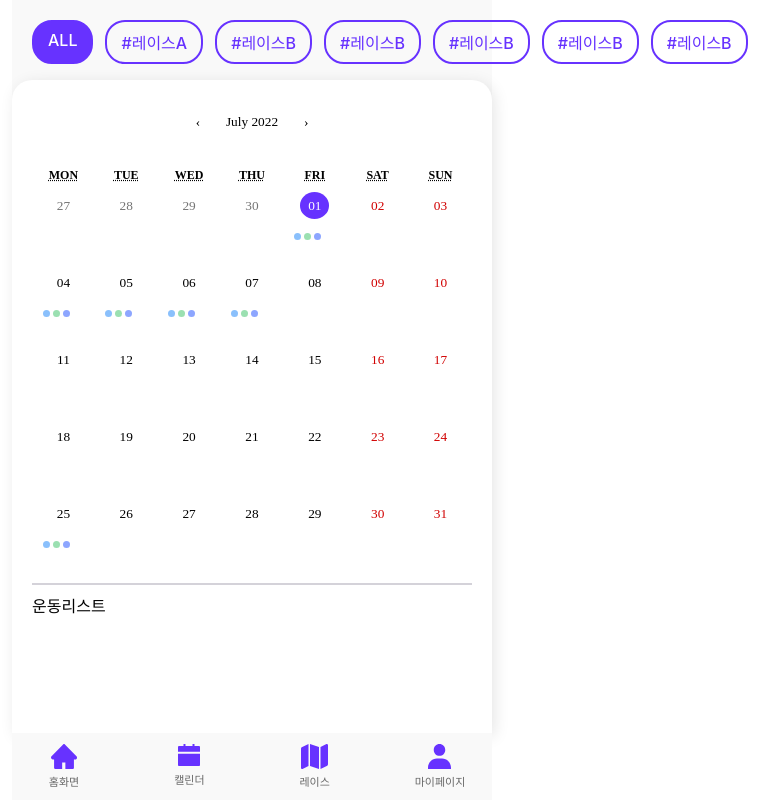
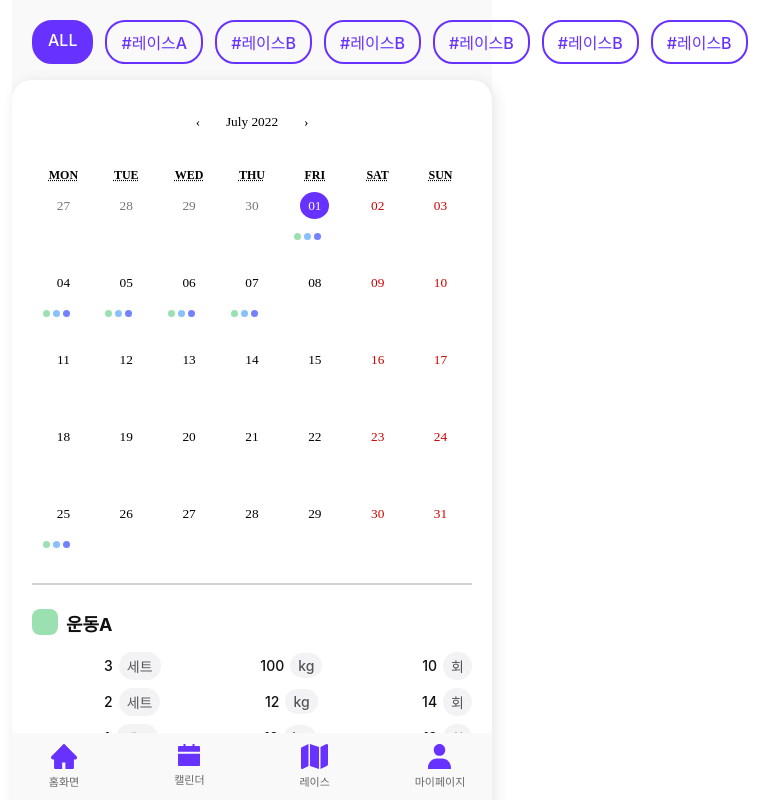
Before and after one commit to KKooWoon/Front, a React (Create React App) app: page /calendar in a window 1280 px wide. Both pictures are taken after a click on the button "01". Shown: the whole page, without its empty margins (388-1167 px from the left). Built offline with nearby package versions, Linux system fonts and the light colour scheme; a web font is replaced by a local one.

Commit message:
feat: 캘린더 상세정보 컴포넌트

```diff
--- a/src/components/calendar/custom-calendar.style.ts
+++ b/src/components/calendar/custom-calendar.style.ts
@@ -47,8 +47,8 @@ export const TileWrapper = styled.div`
   height: 45px;
   display: flex;
   gap: 3px;
-  justify-content:center;
-  align-items:center;
+  justify-content: center;
+  align-items: center;
   & span {
     width: 7px;
     height: 7px;
@@ -56,5 +56,66 @@ export const TileWrapper = styled.div`
   }
 `;
 export const TileContents = styled.span<{ type: 'cardio' | 'weight' | 'diet' }>`
-  background-color: ${props => (props.type === 'cardio' ? '#9be0b1' : props.type === 'diet' ? '#8da6ff' : '#8ac0fc')};
+  background-color: ${props => (props.type === 'cardio' ? '#8AC0FC' : props.type === 'diet' ? '#7381FE' : '#9BE0B1')};
 `;
+
+export const WorkoutItemWrapper = styled.article<{ type: 'cardio' | 'weight' | 'diet' }>`
+  padding-top: 16px;
+  & h2 {
+    font-weight: 500;
+    font-size: 16px;
+    display: flex;
+    align-items: center;
+    color: var(--black);
+    display: inline-block;
+    font-style: normal;
+    vertical-align: middle;
+    margin-bottom:16px;
+  }
+  & .tile {
+    content: '';
+    display: inline-block;
+    margin-right: 8px;
+    width: 26px;
+    height: 26px;
+    border-radius: 8px;
+    background-color: ${props => (props.type === 'cardio' ? '#8AC0FC' : props.type === 'diet' ? '#7381FE' : '#9BE0B1')};
+  }
+  & section {
+    padding-left:36px;
+    & div {
+      display:flex;
+      justify-content:space-between;
+      align-items:center;
+      margin-bottom: 8px;
+    }
+  }
+`;
+export const Item = styled.section`
+  display:flex;
+  align-items:center;
+  justify-content: center;
+  gap: 6px;
+  & h4 {
+    font-weight:500;
+    font-style:normal;
+    font-size:14px;
+    color:var(--black);
+  }
+  & span{
+    font-weight:500;
+    font-style:normal;
+    font-size:14px;
+    color:var(--gray-04);
+    border-radius:27px;
+    background-color:var(--gray-01);
+    padding :4px 8px;
+  }
+`;
+
+export const ListWrapper = styled.div`
+  & article:nth-child(n+2) {
+    border-top: 0.5px solid var(--gray-02);
+    margin-top:18px;
+  }
+`
--- a/src/components/calendar/workout-list.tsx
+++ b/src/components/calendar/workout-list.tsx
@@ -1,16 +1,90 @@
 import { calendarData } from '@typings/calendar';
 import { cardio, diet, weight } from '@typings/workout';
 import React from 'react';
+import { Item, ListWrapper, WorkoutItemWrapper } from './custom-calendar.style';
 interface Props {
-  data:calendarData
+  data: calendarData;
 }
-const DatedWorkOut = ({data}:Props) => {
+const WeightItem = ({ item }: { item: weight }) => {
+  return (
+    <WorkoutItemWrapper type='weight'>
+      <div className='tile' />
+      <h2>{item.name}</h2>
+      <section>
+        {item.weightList.map((v, i) => (
+          <div key={i}>
+            <Item>
+              <h4>{v.sett}</h4>
+              <span>세트</span>
+            </Item>
+            <Item>
+              <h4>{v.setWeight}</h4>
+              <span>kg</span>
+            </Item>
+            <Item>
+              <h4>{v.reps}</h4>
+              <span>회</span>
+            </Item>
+          </div>
+        ))}
+      </section>
+    </WorkoutItemWrapper>
+  );
+};
+const CardioItem = ({ item }: { item: cardio }) => {
+  return (
+    <WorkoutItemWrapper type='cardio'>
+      <div className='tile' />
+      <h2>{item.name}</h2>
+      <section>
+        {item.duration && (
+          <div>
+            <Item>
+              <h4>{item.duration}</h4>
+              <span>시간</span>
+            </Item>
+          </div>
+        )}
+      </section>
+    </WorkoutItemWrapper>
+  );
+};
+const DietItem = ({ item }: { item: diet }) => {
+  return (
+    <WorkoutItemWrapper type='diet'>
+      <div className='tile' />
+      <h2>{item.name}</h2>
+      <section>
+        {item.foodList.map((v, i) => (
+          <div key={i}>
+            <Item>
+              <h4>{v.name}</h4>
+            </Item>
+            {v.weight && (
+              <Item>
+                <h4>{v.weight}</h4> <span>g</span>
+              </Item>
+            )}
+            {v.calorie && (
+              <Item>
+                <h4>{v.calorie}</h4> <span>kcal</span>
+              </Item>
+            )}
+          </div>
+        ))}
+      </section>
+    </WorkoutItemWrapper>
+  );
+};
+const DatedWorkOut = ({ data }: Props) => {
   console.log('data : ', data);
   return (
-    <div>
-      운동리스트
-    </div>
-  )
-}
+    <ListWrapper>
+      {data.weight && <WeightItem item={data.weight} />}
+      {data.cardio && <CardioItem item={data.cardio} />}
+      {data.diet && <DietItem item={data.diet} />}
+    </ListWrapper>
+  );
+};
 
 export default DatedWorkOut;
--- a/src/dummy.tsx
+++ b/src/dummy.tsx
@@ -142,7 +142,7 @@ export const dummyCalendarData: Array<calendar> = [
           {
             sett: 2,
             setWeight: 12,
-            reps: 4,
+            reps: 14,
           },
           {
             sett: 1,
```
